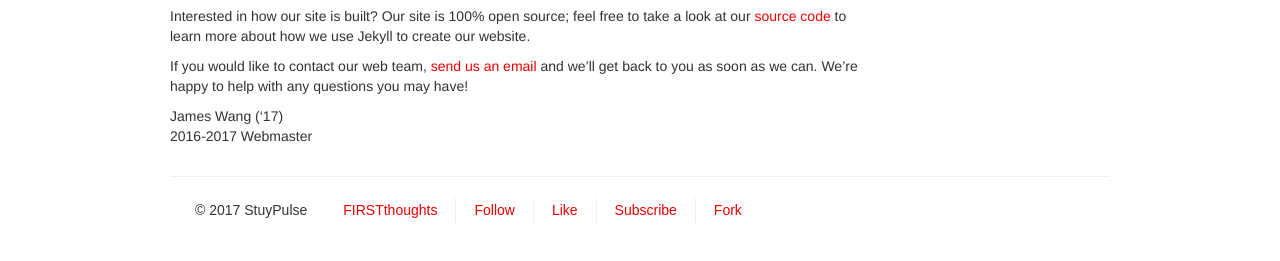
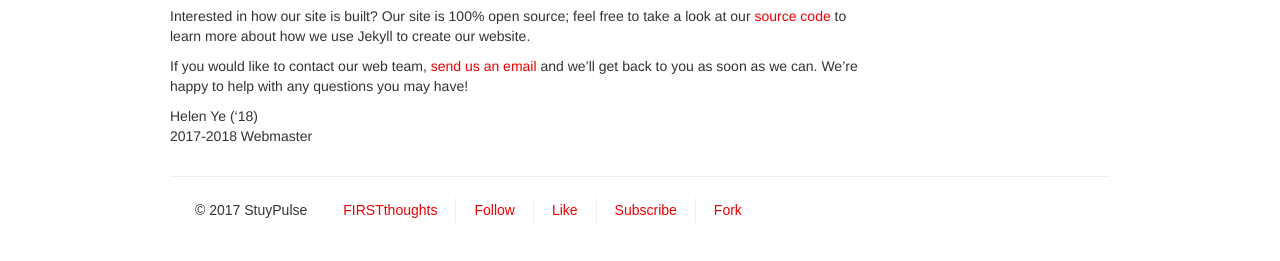
Before and after one commit to StuyPulse/team694.github.io, a Jekyll site: the page built from about/website/index.md, in a window 1280 px wide. Shown: the part 634-895 px from the top of the page. Built offline with Jekyll 4.4.1, drawn with Linux system fonts in a browser that asks for light colours; nearby versions of some CDN libraries.

Commit message:
Update to current webmaster

```diff
--- a/about/website/index.md
+++ b/about/website/index.md
@@ -20,5 +20,5 @@ Interested in how our site is built? Our site is 100% open source; feel free to
 
 If you would like to contact our web team, [send us an email](/contact/) and we'll get back to you as soon as we can. We're happy to help with any questions you may have!
 
-James Wang ('17)
-2016-2017 Webmaster
+Helen Ye ('18)
+2017-2018 Webmaster
```
